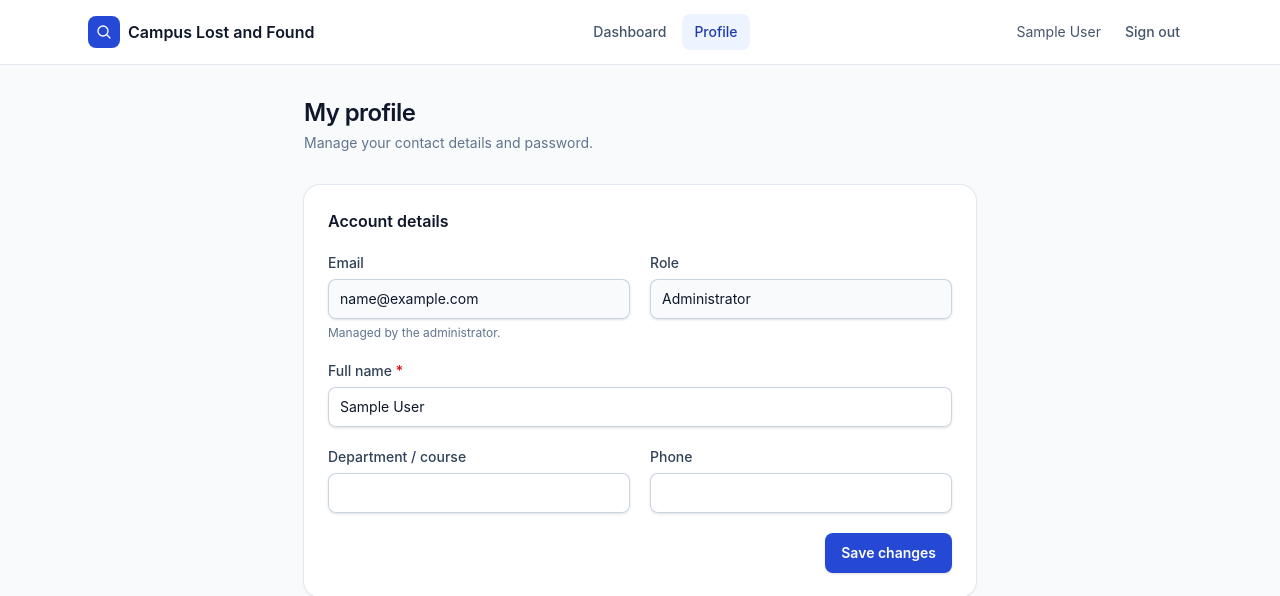
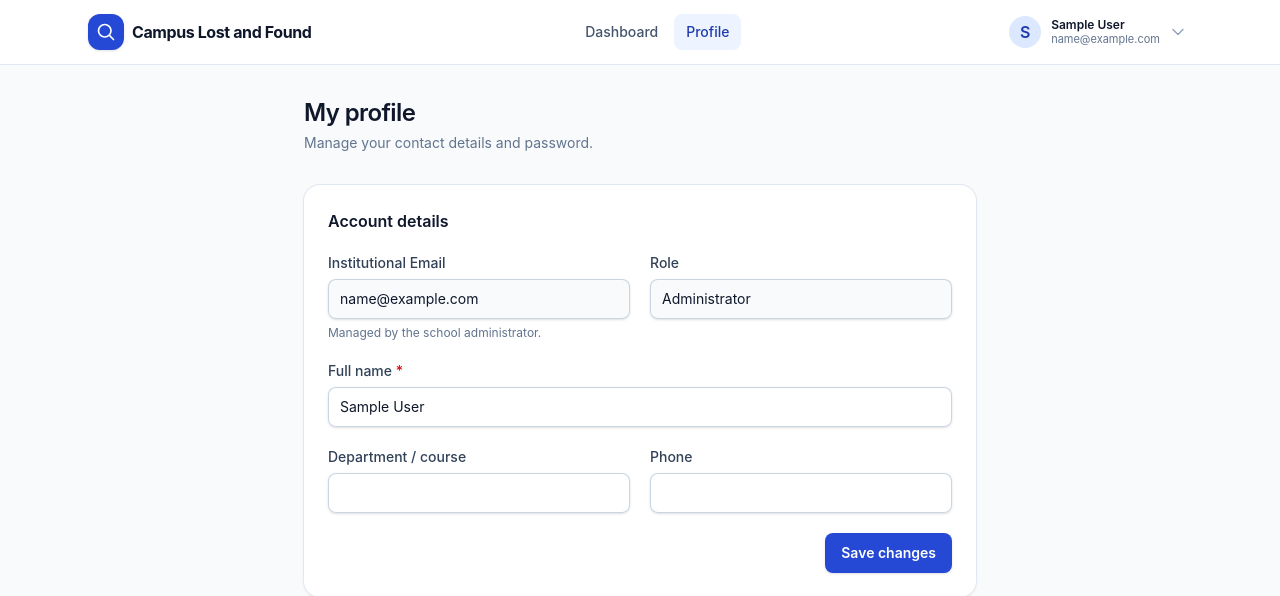
Before and after one commit to khanna-svg/campus-lost-found, a Laravel app: page /profile in a window 1280 px wide. Shown: the top 596 px of the page. Run offline with Laravel 12, Linux system fonts and the light colour scheme; the visitor is signed in with stand-in values (Sample User, id 1); style sheets or scripts are compiled from the project's sources.

Commit message:
Update profile to remove LRN/student ID and show institutional email in profile menu

```diff
--- a/resources/js/app.js
+++ b/resources/js/app.js
@@ -22,3 +22,33 @@ document.querySelectorAll('[data-nav-toggle]').forEach((button) => {
         button.setAttribute('aria-expanded', String(open));
     });
 });
+
+/* ---------------------------------------------------------------
+ | Dropdown toggle: <button data-dropdown-toggle="id"> shows/hides #id
+ | Auto-closes when clicking outside or pressing Escape.
+ --------------------------------------------------------------- */
+document.querySelectorAll('[data-dropdown-toggle]').forEach((button) => {
+    const target = document.getElementById(button.dataset.dropdownToggle);
+    if (!target) return;
+
+    button.addEventListener('click', (e) => {
+        e.stopPropagation();
+        const open = target.classList.toggle('hidden') === false;
+        button.setAttribute('aria-expanded', String(open));
+    });
+
+    document.addEventListener('click', (e) => {
+        if (!target.classList.contains('hidden') && !target.contains(e.target) && !button.contains(e.target)) {
+            target.classList.add('hidden');
+            button.setAttribute('aria-expanded', 'false');
+        }
+    });
+
+    document.addEventListener('keydown', (e) => {
+        if (e.key === 'Escape' && !target.classList.contains('hidden')) {
+            target.classList.add('hidden');
+            button.setAttribute('aria-expanded', 'false');
+            button.focus();
+        }
+    });
+});
--- a/resources/views/components/layouts/app.blade.php
+++ b/resources/views/components/layouts/app.blade.php
@@ -6,20 +6,20 @@
     ];
 @endphp
 <x-layouts.base :title="$title">
-    <header class="sticky top-0 z-40 border-b border-slate-200 bg-white/90 backdrop-blur">
+    <header class="sticky top-0 z-40 border-b border-slate-200 bg-white/95 backdrop-blur">
         <div class="mx-auto flex h-16 max-w-6xl items-center justify-between px-4 sm:px-6">
             <a href="{{ route('home') }}" class="flex items-center gap-2 font-semibold text-slate-900">
-                <span class="flex h-8 w-8 items-center justify-center rounded-lg bg-brand-600 text-white">
-                    <svg class="h-4 w-4" fill="none" viewBox="0 0 24 24" stroke-width="2" stroke="currentColor" aria-hidden="true"><path stroke-linecap="round" stroke-linejoin="round" d="m21 21-5.197-5.197m0 0A7.5 7.5 0 1 0 5.196 5.196a7.5 7.5 0 0 0 10.607 10.607Z" /></svg>
+                <span class="flex h-9 w-9 items-center justify-center rounded-xl bg-brand-600 text-white shadow-sm">
+                    <svg class="h-5 w-5" fill="none" viewBox="0 0 24 24" stroke-width="2" stroke="currentColor" aria-hidden="true"><path stroke-linecap="round" stroke-linejoin="round" d="m21 21-5.197-5.197m0 0A7.5 7.5 0 1 0 5.196 5.196a7.5 7.5 0 0 0 10.607 10.607Z" /></svg>
                 </span>
-                <span class="hidden sm:inline">{{ config('app.name') }}</span>
+                <span class="hidden font-bold tracking-tight sm:inline">{{ config('app.name') }}</span>
             </a>
 
             <nav class="hidden items-center gap-1 md:flex" aria-label="Main">
                 @foreach ($nav as $item)
                     <a href="{{ route($item['route']) }}"
                        @class([
-                           'rounded-lg px-3 py-2 text-sm font-medium',
+                           'rounded-lg px-3 py-2 text-sm font-medium transition-colors',
                            'bg-brand-50 text-brand-700' => request()->routeIs($item['match']),
                            'text-slate-600 hover:bg-slate-100 hover:text-slate-900' => ! request()->routeIs($item['match']),
                        ])
@@ -27,12 +27,61 @@
                 @endforeach
             </nav>
 
-            <div class="flex items-center gap-3">
-                <span class="hidden text-sm text-slate-600 sm:inline">{{ auth()->user()->name }}</span>
-                <form method="POST" action="{{ route('logout') }}" class="hidden md:block">
-                    @csrf
-                    <button type="submit" class="rounded-lg px-3 py-2 text-sm font-medium text-slate-600 hover:bg-slate-100 hover:text-slate-900">Sign out</button>
-                </form>
+            <div class="flex items-center gap-2">
+                {{-- User Profile Dropdown --}}
+                <div class="relative hidden md:block" id="user-menu-container">
+                    <button type="button"
+                            id="user-menu-button"
+                            data-dropdown-toggle="user-menu-dropdown"
+                            aria-expanded="false"
+                            aria-haspopup="true"
+                            class="flex items-center gap-2.5 rounded-full p-1.5 text-slate-700 transition hover:bg-slate-100 focus:outline-none focus:ring-2 focus:ring-brand-500">
+                        <span class="flex h-8 w-8 items-center justify-center rounded-full bg-brand-100 font-semibold text-brand-700">
+                            {{ strtoupper(substr(auth()->user()->name, 0, 1)) }}
+                        </span>
+                        <div class="text-left leading-tight">
+                            <span class="block text-xs font-semibold text-slate-900">{{ auth()->user()->name }}</span>
+                            <span class="block text-[11px] text-slate-500">{{ auth()->user()->email }}</span>
+                        </div>
+                        <svg class="h-4 w-4 text-slate-400" fill="none" viewBox="0 0 24 24" stroke-width="2" stroke="currentColor">
+                            <path stroke-linecap="round" stroke-linejoin="round" d="m19.5 8.25-7.5 7.5-7.5-7.5" />
+                        </svg>
+                    </button>
+
+                    <div id="user-menu-dropdown"
+                         class="hidden absolute right-0 mt-2 w-64 origin-top-right rounded-2xl bg-white p-2 shadow-lg ring-1 ring-slate-900/5 focus:outline-none"
+                         role="menu"
+                         aria-orientation="vertical"
+                         aria-labelledby="user-menu-button">
+                        <div class="border-b border-slate-100 px-3 py-2.5">
+                            <p class="text-xs font-medium text-slate-400">Institutional Account</p>
+                            <p class="truncate text-sm font-semibold text-slate-900">{{ auth()->user()->name }}</p>
+                            <p class="truncate text-xs text-brand-700 font-medium">{{ auth()->user()->email }}</p>
+                            <span class="mt-1.5 inline-block rounded-md bg-slate-100 px-2 py-0.5 text-[10px] font-medium text-slate-600">
+                                {{ auth()->user()->role->label() }}
+                            </span>
+                        </div>
+
+                        <div class="py-1">
+                            <a href="{{ route('profile.show') }}" class="flex items-center gap-2 rounded-lg px-3 py-2 text-sm text-slate-700 hover:bg-slate-50 hover:text-slate-900" role="menuitem">
+                                <svg class="h-4 w-4 text-slate-400" fill="none" viewBox="0 0 24 24" stroke-width="1.8" stroke="currentColor"><path stroke-linecap="round" stroke-linejoin="round" d="M15.75 6a3.75 3.75 0 1 1-7.5 0 3.75 3.75 0 0 1 7.5 0ZM4.501 20.118a7.5 7.5 0 0 1 14.998 0A17.933 17.933 0 0 1 12 21.75c-2.676 0-5.216-.584-7.499-1.632Z" /></svg>
+                                Account Profile
+                            </a>
+                        </div>
+
+                        <div class="border-t border-slate-100 pt-1">
+                            <form method="POST" action="{{ route('logout') }}">
+                                @csrf
+                                <button type="submit" class="flex w-full items-center gap-2 rounded-lg px-3 py-2 text-left text-sm text-red-600 hover:bg-red-50" role="menuitem">
+                                    <svg class="h-4 w-4 text-red-500" fill="none" viewBox="0 0 24 24" stroke-width="1.8" stroke="currentColor"><path stroke-linecap="round" stroke-linejoin="round" d="M15.75 9V5.25A2.25 2.25 0 0 0 13.5 3h-6a2.25 2.25 0 0 0-2.25 2.25v13.5A2.25 2.25 0 0 0 7.5 21h6a2.25 2.25 0 0 0 2.25-2.25V15m3 0 3-3m0 0-3-3m3 3H9" /></svg>
+                                    Sign out
+                                </button>
+                            </form>
+                        </div>
+                    </div>
+                </div>
+
+                {{-- Mobile hamburger button --}}
                 <button type="button" data-nav-toggle="mobile-menu" aria-expanded="false" aria-controls="mobile-menu"
                         class="rounded-lg p-2 text-slate-600 hover:bg-slate-100 md:hidden">
                     <span class="sr-only">Toggle menu</span>
@@ -41,14 +90,20 @@
             </div>
         </div>
 
+        {{-- Mobile dropdown menu --}}
         <div id="mobile-menu" class="hidden border-t border-slate-200 bg-white md:hidden">
-            <nav class="mx-auto flex max-w-6xl flex-col gap-1 px-4 py-3" aria-label="Mobile">
+            <div class="border-b border-slate-100 px-4 py-3 bg-slate-50">
+                <p class="text-xs font-medium text-slate-400">Institutional Account</p>
+                <p class="text-sm font-semibold text-slate-900">{{ auth()->user()->name }}</p>
+                <p class="text-xs text-brand-700 font-medium">{{ auth()->user()->email }}</p>
+            </div>
+            <nav class="flex flex-col gap-1 px-4 py-3" aria-label="Mobile">
                 @foreach ($nav as $item)
                     <a href="{{ route($item['route']) }}" class="rounded-lg px-3 py-2 text-sm font-medium text-slate-700 hover:bg-slate-100">{{ $item['label'] }}</a>
                 @endforeach
                 <form method="POST" action="{{ route('logout') }}">
                     @csrf
-                    <button type="submit" class="w-full rounded-lg px-3 py-2 text-left text-sm font-medium text-slate-700 hover:bg-slate-100">Sign out</button>
+                    <button type="submit" class="w-full rounded-lg px-3 py-2 text-left text-sm font-medium text-red-600 hover:bg-red-50">Sign out</button>
                 </form>
             </nav>
         </div>
--- a/resources/views/profile/show.blade.php
+++ b/resources/views/profile/show.blade.php
@@ -19,12 +19,9 @@
                 @method('PUT')
 
                 <div class="grid gap-5 sm:grid-cols-2">
-                    <x-form.input name="email" label="Email" :value="$user->email" readonly hint="Managed by the administrator." />
+                    <x-form.input name="email" label="Institutional Email" :value="$user->email" readonly hint="Managed by the school administrator." />
                     <x-form.input name="role_label" label="Role" :value="$user->role->label()" readonly />
                 </div>
-                @if ($user->school_id)
-                    <x-form.input name="school_id" label="Student / employee ID" :value="$user->school_id" readonly />
-                @endif
 
                 <x-form.input name="name" label="Full name" :value="$user->name" autocomplete="name" required />
                 <div class="grid gap-5 sm:grid-cols-2">
```
Also changed, not shown: resources/views/components/layouts/admin.blade.php (+4 -3 lines), 5 other files.
